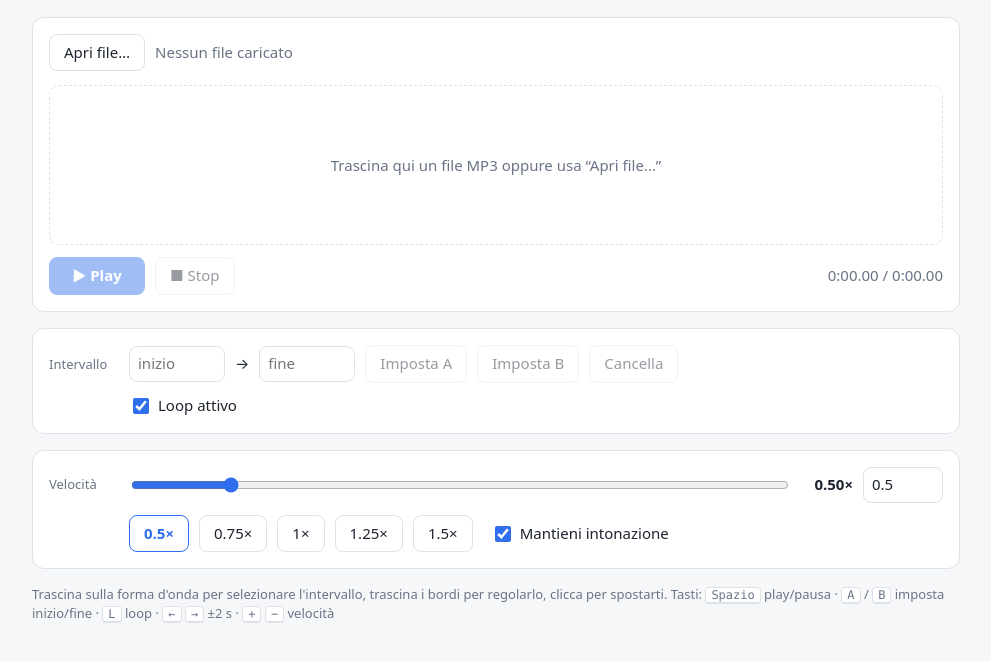
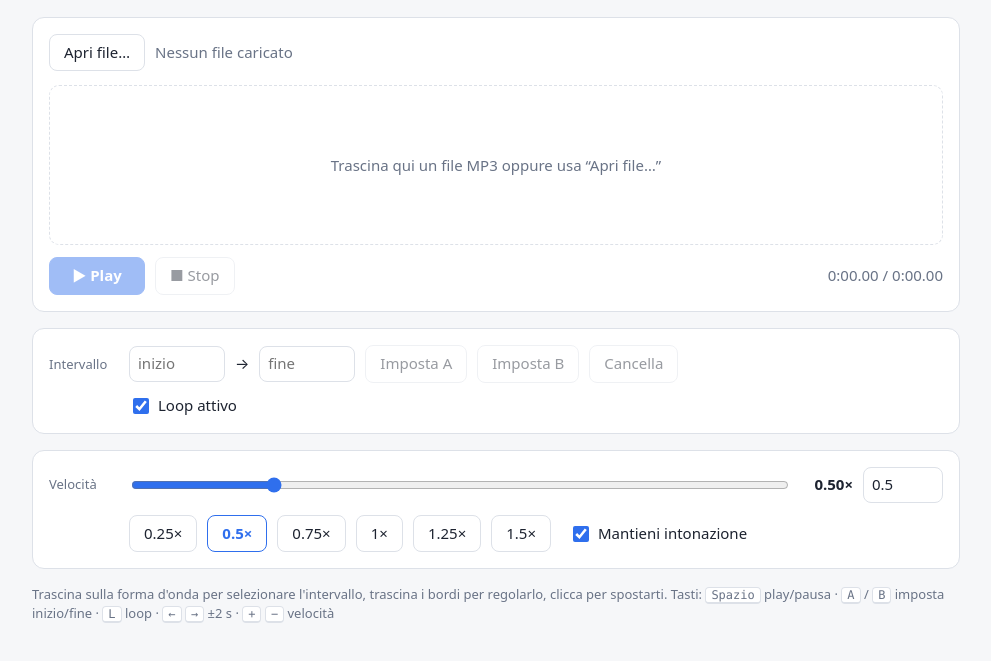
Before and after one commit to ZairedBN/bertacchio-transcribe, a plain HTML site: page looper.html in a window 1280 px wide. Both pictures are taken after a click on the button "0.5×". Shown: the part 85-746 px from the top of the page, without its empty margins (144-1135 px from the left). Drawn offline with Linux system fonts and the light colour scheme.

Commit message:
Velocità minima 0.1x e preset 0.25x
Co-Authored-By: Claude Opus 5.5 <noreply@anthropic.com>

```diff
--- a/looper.html
+++ b/looper.html
@@ -153,12 +153,13 @@
   <div class="panel">
     <div class="row">
       <span class="label">Velocità</span>
-      <input type="range" id="speed" min="0.25" max="2" step="0.05" value="1">
+      <input type="range" id="speed" min="0.1" max="2" step="0.05" value="1">
       <span class="speed-val" id="speedVal">1.00×</span>
       <input type="number" id="speedIn" min="0.1" max="4" step="0.01" value="1" style="width:80px">
     </div>
     <div class="row">
       <span class="label"></span>
+      <button class="preset" data-v="0.25">0.25×</button>
       <button class="preset" data-v="0.5">0.5×</button>
       <button class="preset" data-v="0.75">0.75×</button>
       <button class="preset on" data-v="1">1×</button>
@@ -519,7 +520,7 @@
     if (isNaN(v)) return;
     audio.playbackRate = v;
     audio.defaultPlaybackRate = v;
-    ui.speed.value = clamp(v, 0.25, 2);
+    ui.speed.value = clamp(v, 0.1, 2);
     ui.speedVal.textContent = v.toFixed(2) + '×';
     if (document.activeElement !== ui.speedIn) ui.speedIn.value = v;
     document.querySelectorAll('.preset').forEach(b =>
```
